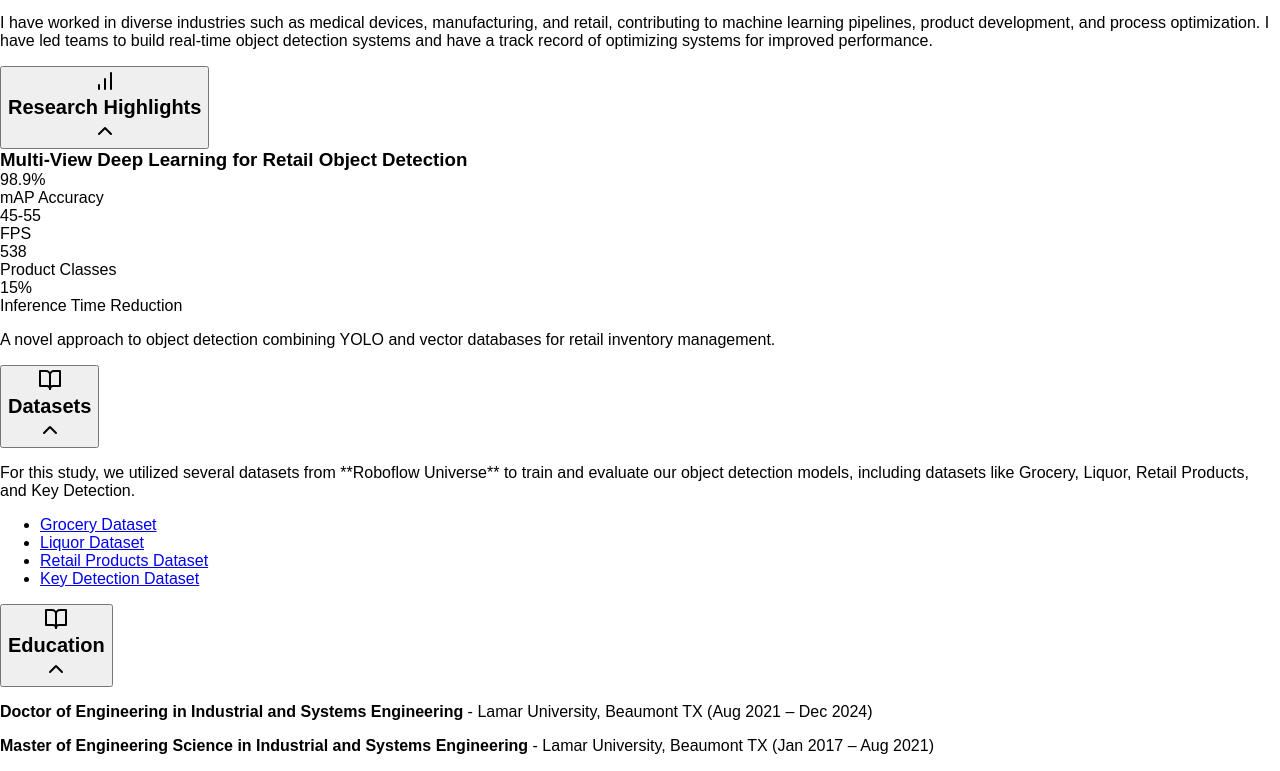
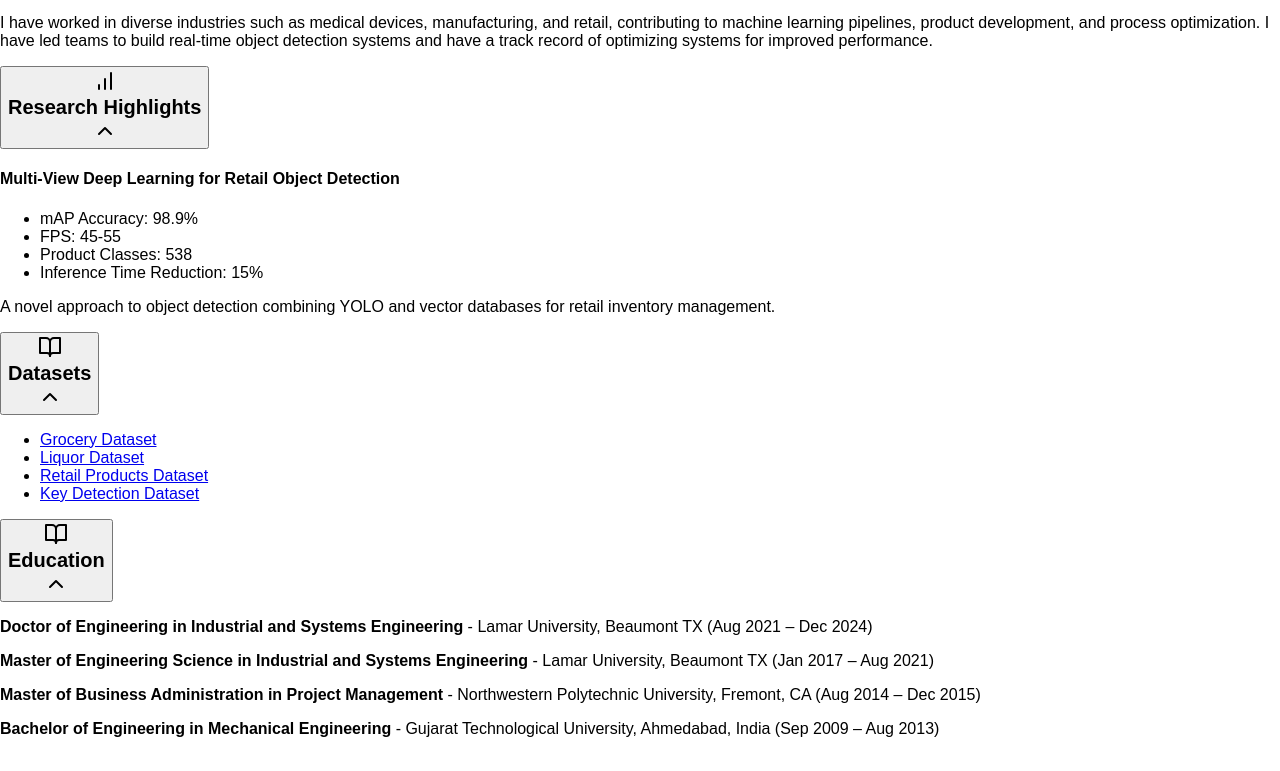
Before and after one commit to sam02425/saumilpatel, a React (Create React App) app: page / in a window 1280 px wide. Shown: the part 474-1245 px from the top of the page. Built offline with nearby package versions, Linux system fonts and the light colour scheme.

Commit message:
app.js update

```diff
--- a/src/App.js
+++ b/src/App.js
@@ -11,41 +11,26 @@ const Portfolio = () => {
   const Section = ({ title, icon, children, id, defaultExpanded = false }) => {
     const [isExpanded, setIsExpanded] = useState(defaultExpanded);
     return (
-      <div className="mb-8">
+      <div className="section-container mb-8 bg-white p-4 rounded-lg shadow-md">
         <button
           onClick={() => setIsExpanded(!isExpanded)}
-          className="w-full flex items-center px-4 py-3 bg-gray-50 rounded-lg hover:bg-gray-100 transition-colors"
+          className="w-full flex items-center px-5 py-3 bg-gray-200 rounded-lg hover:bg-gray-300 transition-colors"
         >
           {icon}
-          <h2 className="text-xl font-semibold ml-2 flex-1 text-left">{title}</h2>
-          {isExpanded ? <ChevronUp /> : <ChevronDown />}
+          <h2 className="text-xl font-semibold ml-2 text-gray-900">{title}</h2>
+          {isExpanded ? <ChevronUp className="ml-auto" /> : <ChevronDown className="ml-auto" />}
         </button>
-        {isExpanded && <div className="mt-4 px-4">{children}</div>}
+        {isExpanded && <div className="mt-4 px-4 text-gray-700">{children}</div>}
       </div>
     );
   };
 
-  const ResearchHighlight = ({ title, metrics, description }) => (
-    <div className="mb-6 p-4 bg-white rounded-lg border border-gray-200">
-      <h3 className="text-lg font-semibold mb-2">{title}</h3>
-      <div className="grid grid-cols-2 md:grid-cols-4 gap-4 mb-3">
-        {metrics.map((metric, idx) => (
-          <div key={idx} className="text-center">
-            <div className="text-xl font-bold text-blue-600">{metric.value}</div>
-            <div className="text-sm text-gray-600">{metric.label}</div>
-          </div>
-        ))}
-      </div>
-      <p className="text-gray-700">{description}</p>
-    </div>
-  );
-
   const TechStack = ({ title, items }) => (
     <div className="mb-6">
-      <h3 className="text-lg font-medium mb-3">{title}</h3>
+      <h3 className="text-lg font-medium mb-3 text-gray-800">{title}</h3>
       <div className="flex flex-wrap gap-2">
         {items.map((item, idx) => (
-          <span key={idx} className="px-3 py-1 bg-blue-50 text-blue-700 rounded-full text-sm">
+          <span key={idx} className="px-4 py-2 bg-blue-50 text-blue-700 rounded-full text-sm shadow-sm">
             {item}
           </span>
         ))}
@@ -54,18 +39,18 @@ const Portfolio = () => {
   );
 
   return (
-    <div className="max-w-5xl mx-auto px-4 py-12">
+    <div className="container mx-auto px-6 py-12">
       {/* Header */}
       <header className="text-center mb-12">
         <h1 className="text-4xl font-bold text-gray-900 mb-4">Saumil Patel</h1>
         <p className="text-xl text-gray-600 mb-6">Computer Vision Engineer & ML Expert</p>
         <div className="flex justify-center gap-6 text-gray-600">
           <a href="mailto:saumilp9091@gmail.com" className="flex items-center hover:text-gray-900">
-            <Mail className="w-4 h-4 mr-2" />
+            <Mail className="w-5 h-5 mr-2" />
             saumilp9091@gmail.com
           </a>
           <span className="flex items-center">
-            <Phone className="w-4 h-4 mr-2" />
+            <Phone className="w-5 h-5 mr-2" />
             (936)-587-9020
           </span>
           <a href="https://github.com/sam02425" target="_blank" rel="noopener noreferrer" className="hover:text-gray-900">
@@ -77,14 +62,14 @@ const Portfolio = () => {
         </div>
       </header>
 
-      {/* About Me */}
+      {/* About Me Section */}
       <Section title="About Me" icon={<Code className="w-6 h-6" />} defaultExpanded={true}>
         <p>
           I am a skilled **Computer Vision Engineer** with over 8 years of experience working with cutting-edge technologies in various industries, including **retail**, **medical devices**, **manufacturing**, and **fintech**. I specialize in **deep learning**, **sensor fusion**, **real-time analytics**, **human-machine interaction**, and **AI-driven solutions**.
         </p>
       </Section>
 
-      {/* Skills */}
+      {/* Skills Section */}
       <Section title="Skills" icon={<Code className="w-6 h-6" />} defaultExpanded={true}>
         <TechStack
           title="Core Skills"
@@ -101,32 +86,29 @@ const Portfolio = () => {
 
       {/* Research Highlights */}
       <Section title="Research Highlights" icon={<BarChart className="w-6 h-6" />} defaultExpanded={true}>
-        <ResearchHighlight
-          title="Multi-View Deep Learning for Retail Object Detection"
-          metrics={[
-            { value: "98.9%", label: "mAP Accuracy" },
-            { value: "45-55", label: "FPS" },
-            { value: "538", label: "Product Classes" },
-            { value: "15%", label: "Inference Time Reduction" }
-          ]}
-          description="A novel approach to object detection combining YOLO and vector databases for retail inventory management."
-        />
+        <div className="space-y-4">
+          <h4 className="text-lg font-semibold">Multi-View Deep Learning for Retail Object Detection</h4>
+          <ul className="list-disc pl-5">
+            <li>mAP Accuracy: 98.9%</li>
+            <li>FPS: 45-55</li>
+            <li>Product Classes: 538</li>
+            <li>Inference Time Reduction: 15%</li>
+          </ul>
+          <p>A novel approach to object detection combining YOLO and vector databases for retail inventory management.</p>
+        </div>
       </Section>
 
       {/* Datasets */}
       <Section title="Datasets" icon={<BookOpen className="w-6 h-6" />} defaultExpanded={true}>
-        <p>
-          For this study, we utilized several datasets from **Roboflow Universe** to train and evaluate our object detection models, including datasets like Grocery, Liquor, Retail Products, and Key Detection.
-        </p>
-        <ul>
-          <li><a href="https://universe.roboflow.com/lamar-university-venef/grocery-rfn8l" target="_blank" rel="noopener noreferrer">Grocery Dataset</a></li>
-          <li><a href="https://universe.roboflow.com/lamar-university-venef/liquor-data" target="_blank" rel="noopener noreferrer">Liquor Dataset</a></li>
-          <li><a href="https://universe.roboflow.com/lamar-university-venef/retail-products-vem9o" target="_blank" rel="noopener noreferrer">Retail Products Dataset</a></li>
-          <li><a href="https://universe.roboflow.com/lamar-university-venef/key-detection-v33ru" target="_blank" rel="noopener noreferrer">Key Detection Dataset</a></li>
+        <ul className="space-y-2">
+          <li><a href="https://universe.roboflow.com/lamar-university-venef/grocery-rfn8l" target="_blank" rel="noopener noreferrer" className="text-blue-600 hover:underline">Grocery Dataset</a></li>
+          <li><a href="https://universe.roboflow.com/lamar-university-venef/liquor-data" target="_blank" rel="noopener noreferrer" className="text-blue-600 hover:underline">Liquor Dataset</a></li>
+          <li><a href="https://universe.roboflow.com/lamar-university-venef/retail-products-vem9o" target="_blank" rel="noopener noreferrer" className="text-blue-600 hover:underline">Retail Products Dataset</a></li>
+          <li><a href="https://universe.roboflow.com/lamar-university-venef/key-detection-v33ru" target="_blank" rel="noopener noreferrer" className="text-blue-600 hover:underline">Key Detection Dataset</a></li>
         </ul>
       </Section>
 
-      {/* Education */}
+      {/* Education Section */}
       <Section title="Education" icon={<BookOpen className="w-6 h-6" />} defaultExpanded={true}>
         <p><strong>Doctor of Engineering in Industrial and Systems Engineering</strong> - Lamar University, Beaumont TX (Aug 2021 – Dec 2024)</p>
         <p><strong>Master of Engineering Science in Industrial and Systems Engineering</strong> - Lamar University, Beaumont TX (Jan 2017 – Aug 2021)</p>
```
